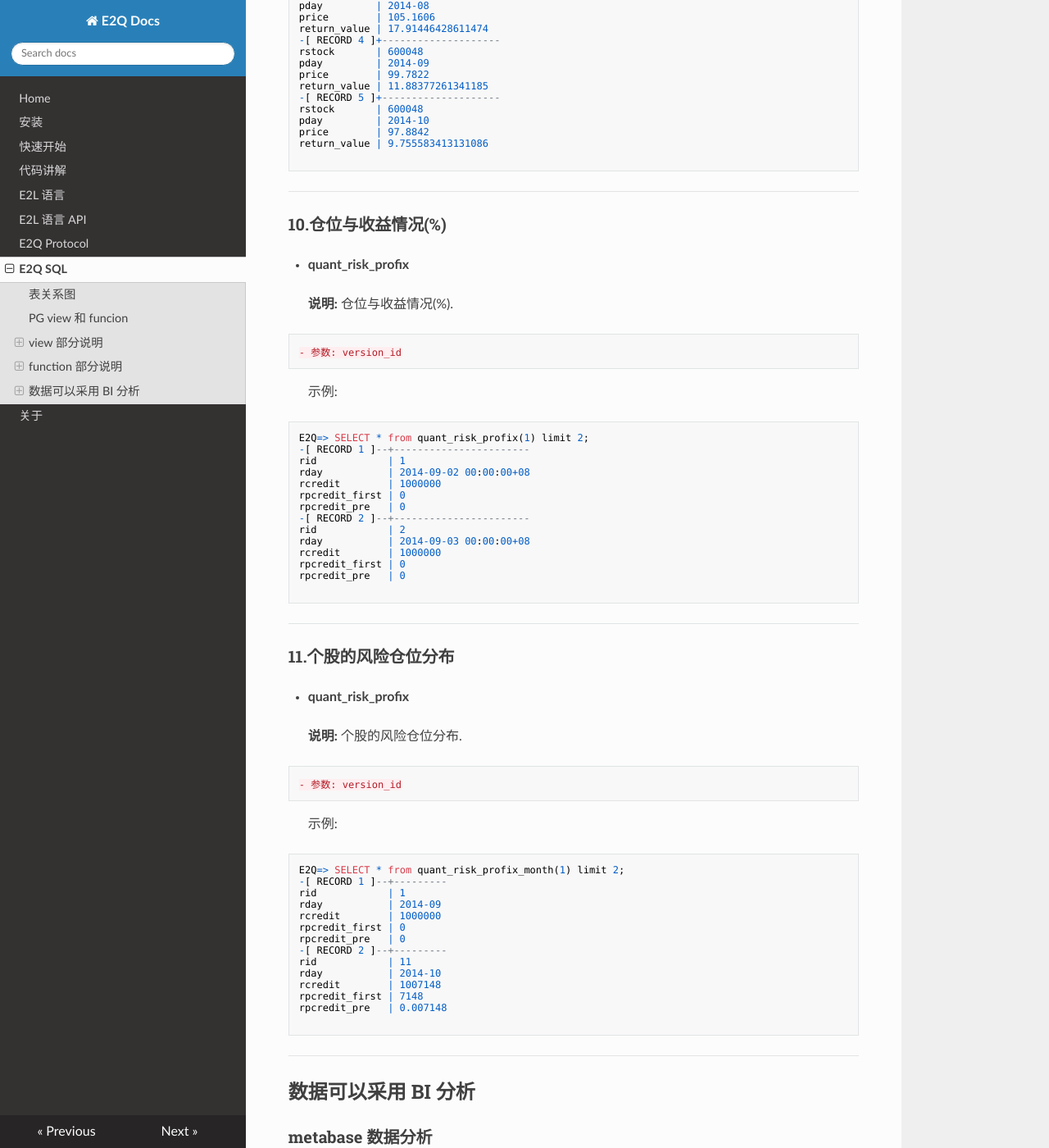
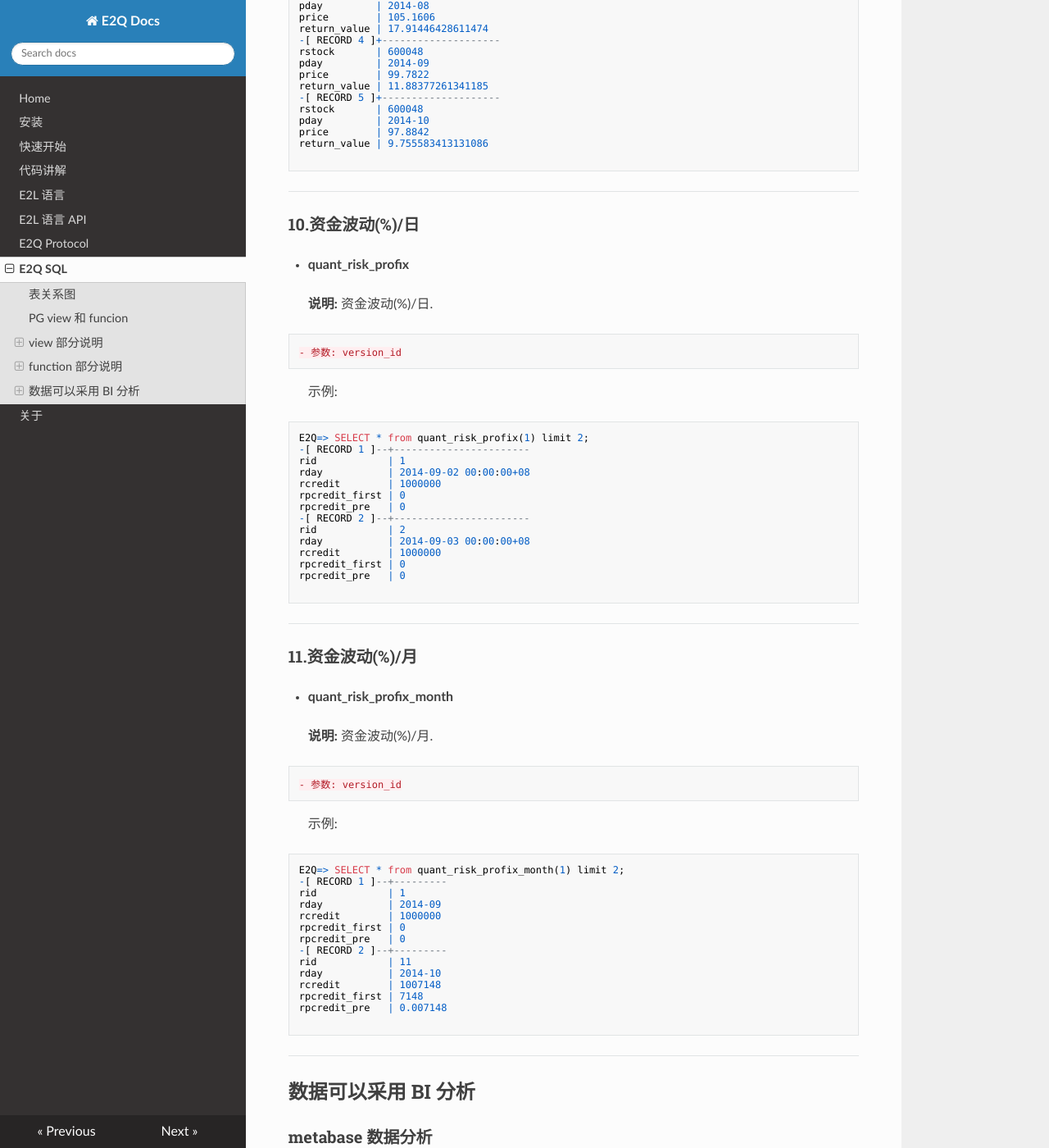
Before and after one commit to E2Quant/e2q_doc, an MkDocs documentation site: the page built from docs/pgSQL.md, in a window 1280 px wide and 1400 px high, scrolled down 12917 px. Shown: the whole window at 82% size. Built offline with MkDocs 1.6.1, drawn with Linux system fonts in a browser that asks for light colours; nearby versions of some CDN libraries.

Commit message:
增加一个API 的说明

```diff
--- a/docs/pgSQL.md
+++ b/docs/pgSQL.md
@@ -748,12 +748,12 @@ return_value | 9.755583413131086
 
 ---
 
-###  10.仓位与收益情况(%)
+###  10.资金波动(%)/日
 
 * **quant_risk_profix**
 
 > **说明:**
-    仓位与收益情况(%).
+    资金波动(%)/日.
 
     - 参数: version_id
 
@@ -777,12 +777,12 @@ rpcredit_pre   | 0
 
 ---
 
-###  11.个股的风险仓位分布
+###  11.资金波动(%)/月
 
-* **quant_risk_profix**
+* **quant_risk_profix_month**
 
 > **说明:**
-    个股的风险仓位分布.
+    资金波动(%)/月.
 
     - 参数: version_id
 
```
Also changed, not shown: docs/e2l_api.md (+33 -3 lines), docs/e2q_protocol.md (+1 -1 lines), 1 other file.
